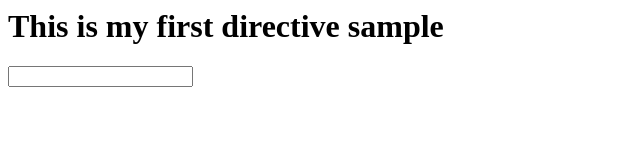
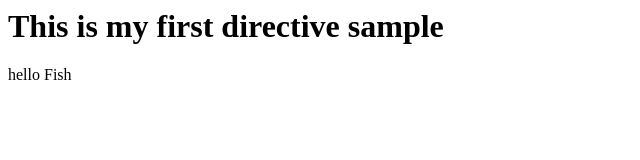
Before and after one commit to BlackKnight7/NewToAngularJS, a website: page MyFirstDirective/MyFirstDirective.html in a window 1280 px wide. Shown: the whole page, without its empty margins (0-640 px from the left). Drawn offline with nearby package versions, Linux system fonts and the light colour scheme.

Commit message:
Add the first directive sample.

```diff
--- a/MyFirstDirective/MyFirstDirective.html
+++ b/MyFirstDirective/MyFirstDirective.html
@@ -2,10 +2,11 @@
 <head>
 
 </head>
-<body ng-app="">
+<body ng-app="egghead" ng-controller="AppCtrl as app">
 <h1>This is my first directive sample</h1>
-<input type="text" ng-model="test"/>
-{{test}}
+
+<div my-first-directive="" message="Fish"></div>
 <script type = 'text/javascript' src="../node_modules/angular/angular.js"></script>
+<script src="egghead.js"></script>
 </body>
 </html>
--- /dev/null
+++ b/MyFirstDirective/egghead.js
@@ -0,0 +1,13 @@
+var egghead = angular.module('egghead', []);
+
+egghead.controller('AppCtrl', function () {
+    var app = this;
+    app.message = 'hello';
+})
+
+egghead.directive('myFirstDirective', function () {
+    return function (scope, elements, attrs) {
+        //console.log(scope.app.message);
+        elements.text(scope.app.message + " " + attrs.message);
+    }
+})
```
